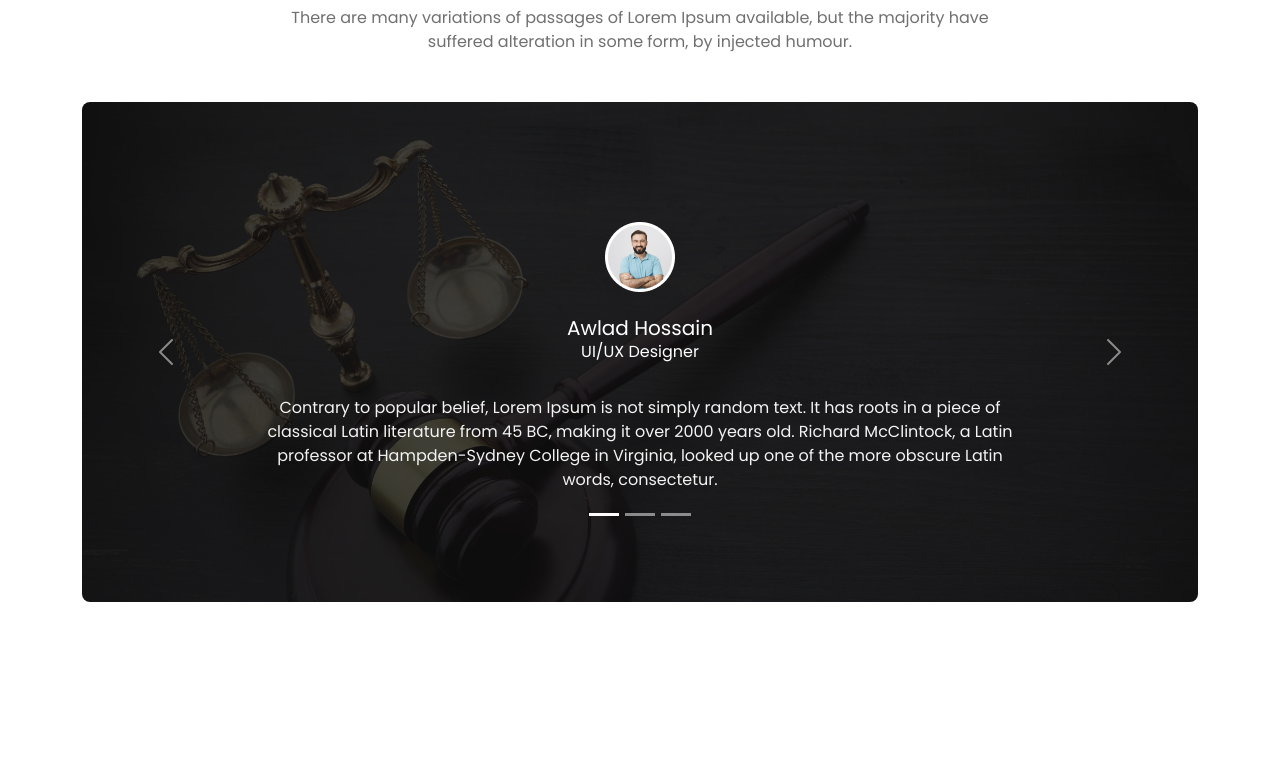
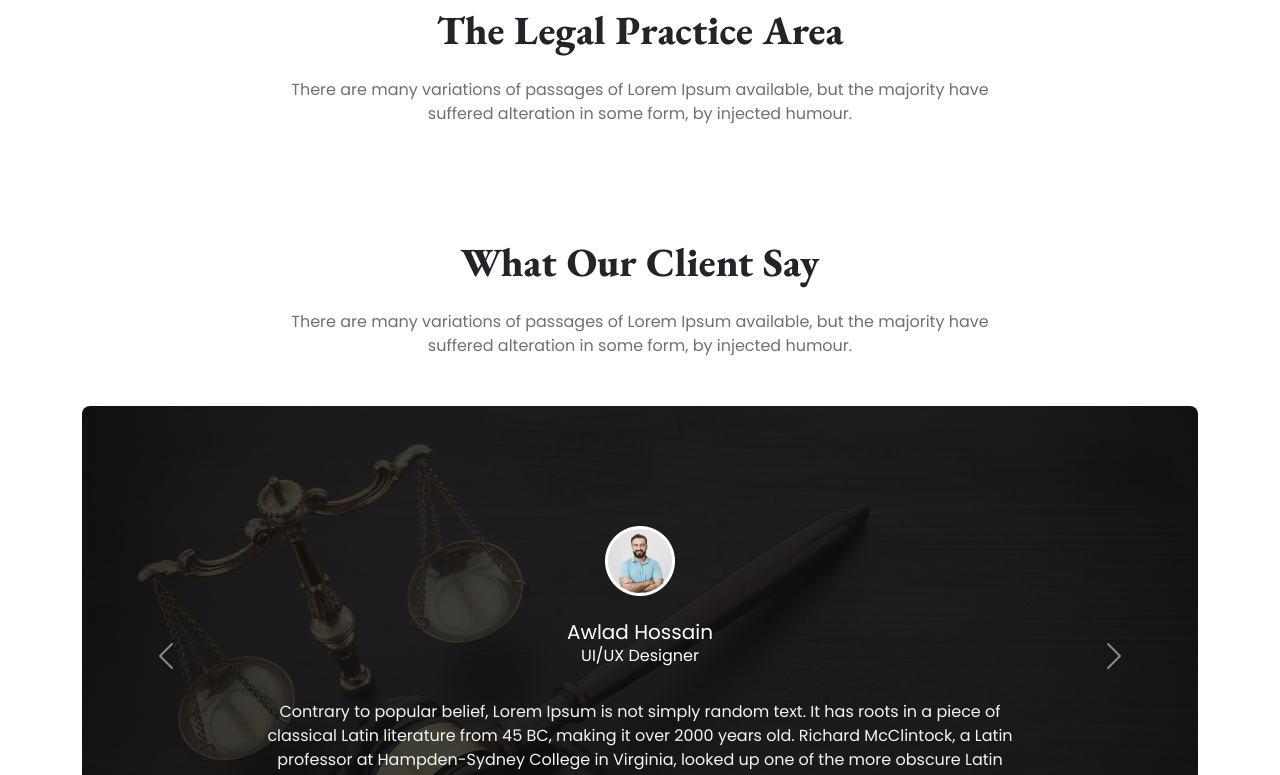
Before and after one commit to swadesh195/legal-solution, a plain HTML site: page index.html in a window 1280 px wide. Shown: the part 749-1524 px from the top of the page. Before the commit the page ends 1399 px from the top, so only its background shows below. Drawn offline with nearby package versions, Linux system fonts and the light colour scheme.

Commit message:
title and description added for legal practice area section

```diff
--- a/index.html
+++ b/index.html
@@ -92,8 +92,13 @@
     <!-- ----------------------------------
           Main Section Starts Here
       ---------------------------------- -->
-      <main class="container">
-
+      <main class="container pt-4 pb-5">
+        <!-- Legal Practice area starts here -->
+        <section class="pt-5 pb-5 mt-5 text-center">
+          <h2 class="fs-1 mb-4 section-title">The Legal Practice Area</h2>
+          <p class="section-description">There are many variations of passages of Lorem Ipsum available, but the majority have <br>suffered alteration in some form, by injected humour.</p>
+        </section>
+        <!-- Legal Practice area ends here -->
         <!-- Client Review Section Starts Here -->
         <section class="pt-5 pb-5 text-center">
           <h2 class="mb-4 fs-1 section-title">What Our Client Say</h2>
```
